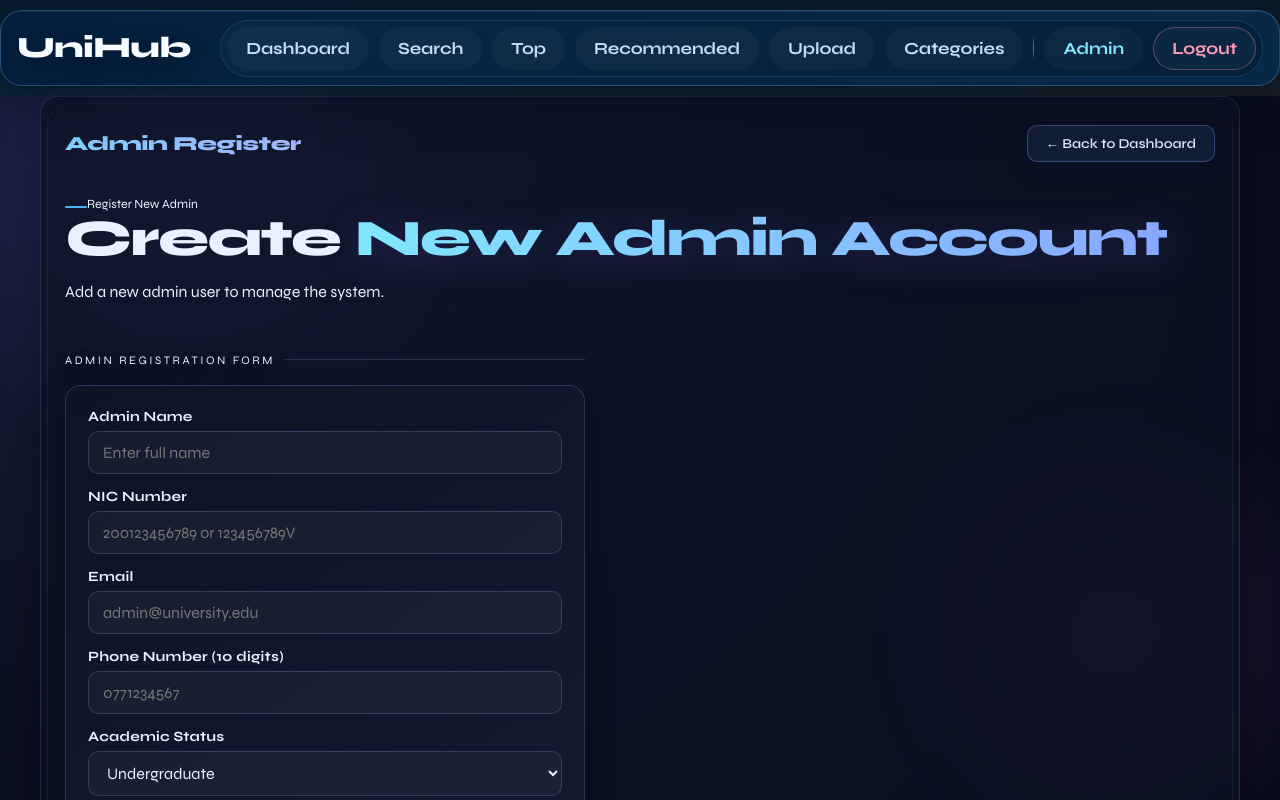
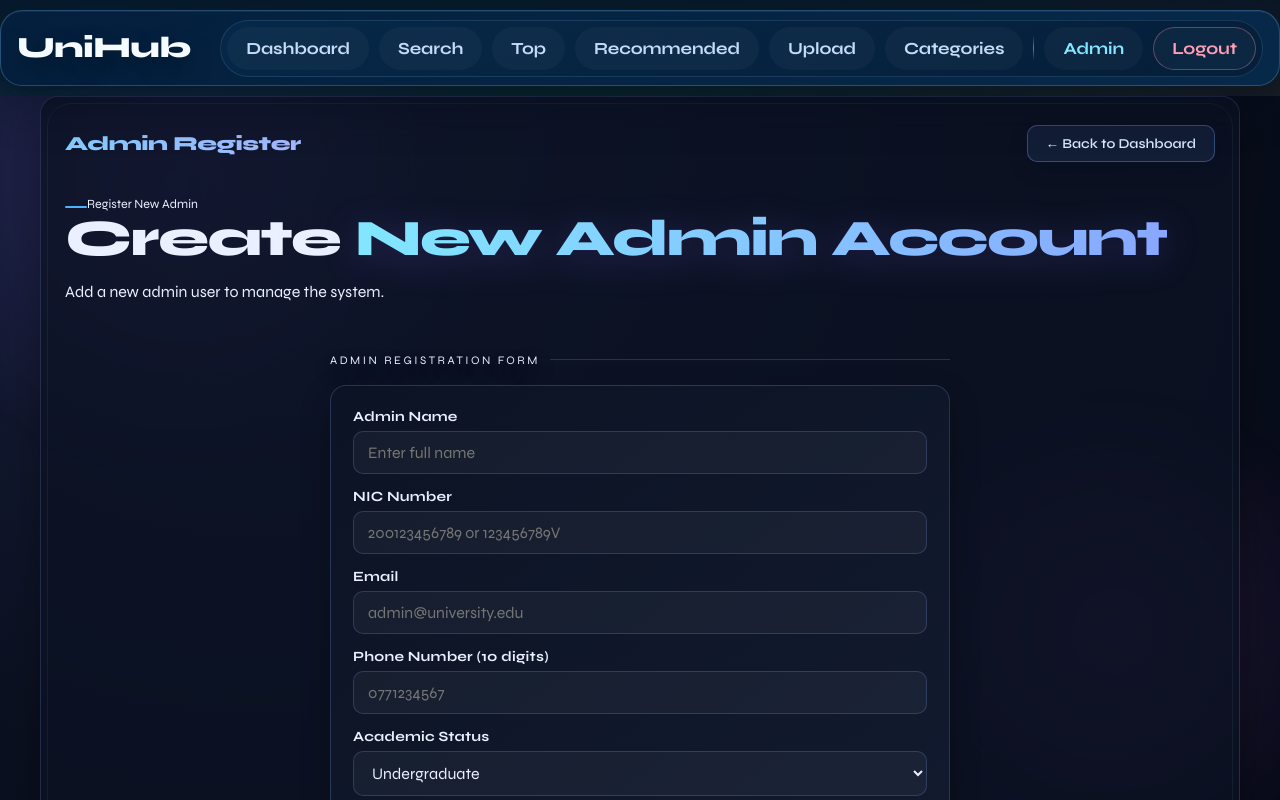
Before and after one commit to dilMaz/unversityihub, a React (Create React App) app in the folder frontend/: page /admin-panel in a window 1280 px wide. Shown: the top 800 px of the page. Built offline with nearby package versions, Linux system fonts and the light colour scheme; no server answers; sample sign-in values are in the browser's storage.

Commit message:
Refactor user deletion response in admin routes; simplify error messages and include deleted user ID in response

```diff
--- a/frontend/src/styles/adminPanel.css
+++ b/frontend/src/styles/adminPanel.css
@@ -1,9 +1,12 @@
 .admin-panel-page .ap-layout {
   margin-top: 40px;
-  display: grid;
-  grid-template-columns: minmax(320px, 520px) 1fr;
-  gap: 28px;
-  align-items: start;
+  display: flex;
+  justify-content: center;
+  align-items: flex-start;
+}
+
+.admin-panel-page .ap-layout > div {
+  width: min(620px, 100%);
 }
 
 .admin-panel-page .ap-form-card {
@@ -191,6 +194,6 @@
 
 @media (max-width: 1100px) {
   .admin-panel-page .ap-layout {
-    grid-template-columns: 1fr;
+    margin-top: 28px;
   }
 }
```
Also changed, not shown: 1 other file (tests, documents, lock files or other folders).
